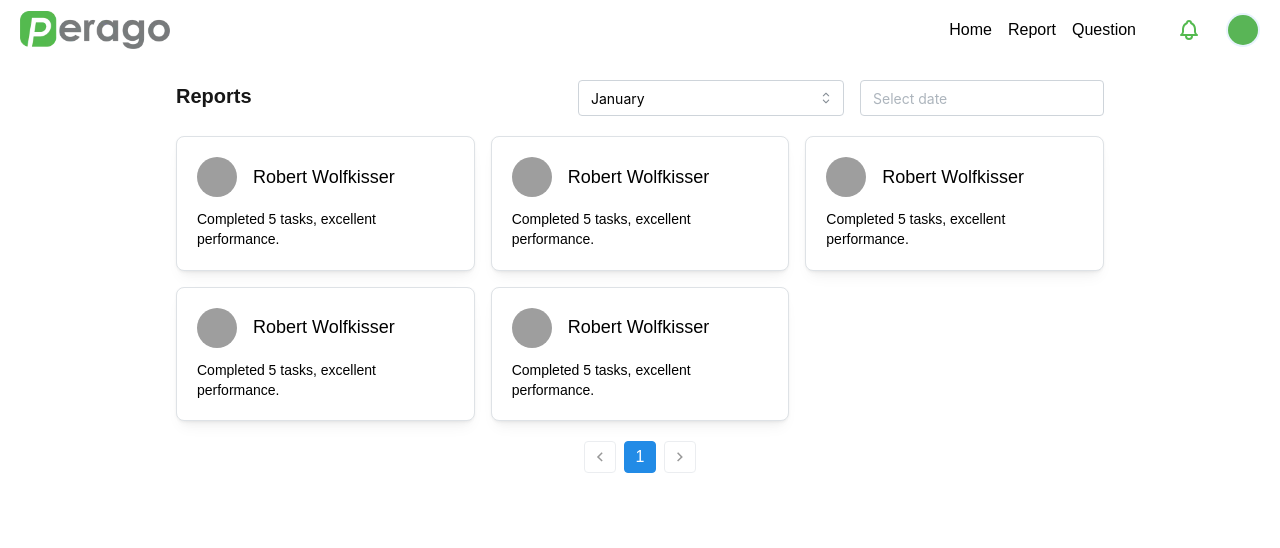
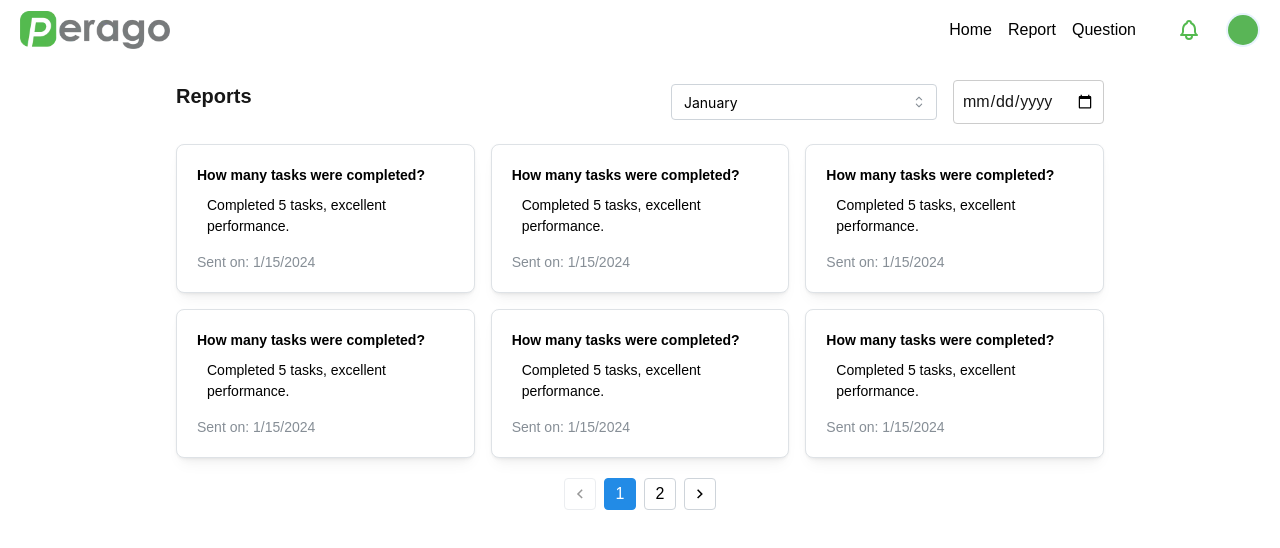
Before and after one commit to lidiya-fiker/fronend-office-report, a Next.js app: page /eachreport in a window 1280 px wide. Shown: the top 548 px of the page. Built offline with nearby package versions, Linux system fonts and the light colour scheme; grey boxes are pictures that could not be loaded.

Commit message:
eachreportcard

```diff
--- a/app/eachreport/page.tsx
+++ b/app/eachreport/page.tsx
@@ -7,79 +7,195 @@ import {
   Text,
   Group,
   Grid,
-  Avatar,
   Pagination,
   Select,
+  MantineTheme,
 } from "@mantine/core";
-import { DateInput } from "@mantine/dates"; // Updated import
+import { DateInput, DatePicker } from "@mantine/dates"; // Updated import
 
-// Mock dynamic data
+// Mock dynamic data with questions and createdAt
 const reportsData = [
   {
     id: "1",
-    avatar:
-      "https://raw.githubusercontent.com/mantinedev/mantine/master/.demo/avatars/avatar-1.png",
     name: "Robert Wolfkisser",
-    reports: [
-      { month: "January", report: "Completed 5 tasks, excellent performance." },
+    questions: [
+      {
+        month: "January",
+        question: "How many tasks were completed?",
+        report: "Completed 5 tasks, excellent performance.",
+        createdAt: "2024-01-15",
+      },
       {
         month: "February",
+        question: "What challenges were handled?",
         report: "Handled critical tasks under tight deadlines.",
+        createdAt: "2024-02-10",
       },
     ],
   },
   {
     id: "1",
-    avatar:
-      "https://raw.githubusercontent.com/mantinedev/mantine/master/.demo/avatars/avatar-1.png",
     name: "Robert Wolfkisser",
-    reports: [
-      { month: "January", report: "Completed 5 tasks, excellent performance." },
+    questions: [
+      {
+        month: "January",
+        question: "How many tasks were completed?",
+        report: "Completed 5 tasks, excellent performance.",
+        createdAt: "2024-01-15",
+      },
       {
         month: "February",
+        question: "What challenges were handled?",
         report: "Handled critical tasks under tight deadlines.",
+        createdAt: "2024-02-10",
       },
     ],
   },
   {
-    id: "2",
-    avatar:
-      "https://raw.githubusercontent.com/mantinedev/mantine/master/.demo/avatars/avatar-1.png",
+    id: "1",
     name: "Robert Wolfkisser",
-    reports: [
-      { month: "January", report: "Completed 5 tasks, excellent performance." },
+    questions: [
+      {
+        month: "January",
+        question: "How many tasks were completed?",
+        report: "Completed 5 tasks, excellent performance.",
+        createdAt: "2024-01-15",
+      },
       {
         month: "February",
+        question: "What challenges were handled?",
         report: "Handled critical tasks under tight deadlines.",
+        createdAt: "2024-02-10",
       },
     ],
   },
   {
-    id: "3",
-    avatar:
-      "https://raw.githubusercontent.com/mantinedev/mantine/master/.demo/avatars/avatar-1.png",
+    id: "1",
     name: "Robert Wolfkisser",
-    reports: [
-      { month: "January", report: "Completed 5 tasks, excellent performance." },
+    questions: [
+      {
+        month: "January",
+        question: "How many tasks were completed?",
+        report: "Completed 5 tasks, excellent performance.",
+        createdAt: "2024-01-15",
+      },
       {
         month: "February",
+        question: "What challenges were handled?",
         report: "Handled critical tasks under tight deadlines.",
+        createdAt: "2024-02-10",
       },
     ],
   },
   {
-    id: "4",
-    avatar:
-      "https://raw.githubusercontent.com/mantinedev/mantine/master/.demo/avatars/avatar-1.png",
+    id: "1",
     name: "Robert Wolfkisser",
-    reports: [
-      { month: "January", report: "Completed 5 tasks, excellent performance." },
+    questions: [
+      {
+        month: "January",
+        question: "How many tasks were completed?",
+        report: "Completed 5 tasks, excellent performance.",
+        createdAt: "2024-01-15",
+      },
       {
         month: "February",
+        question: "What challenges were handled?",
         report: "Handled critical tasks under tight deadlines.",
+        createdAt: "2024-02-10",
       },
     ],
   },
+  {
+    id: "1",
+    name: "Robert Wolfkisser",
+    questions: [
+      {
+        month: "January",
+        question: "How many tasks were completed?",
+        report: "Completed 5 tasks, excellent performance.",
+        createdAt: "2024-01-15",
+      },
+      {
+        month: "February",
+        question: "What challenges were handled?",
+        report: "Handled critical tasks under tight deadlines.",
+        createdAt: "2024-02-10",
+      },
+    ],
+  },
+  {
+    id: "1",
+    name: "Robert Wolfkisser",
+    questions: [
+      {
+        month: "January",
+        question: "How many tasks were completed?",
+        report: "Completed 5 tasks, excellent performance.",
+        createdAt: "2024-01-15",
+      },
+      {
+        month: "February",
+        question: "What challenges were handled?",
+        report: "Handled critical tasks under tight deadlines.",
+        createdAt: "2024-02-10",
+      },
+    ],
+  },
+  {
+    id: "1",
+    name: "Robert Wolfkisser",
+    questions: [
+      {
+        month: "January",
+        question: "How many tasks were completed?",
+        report: "Completed 5 tasks, excellent performance.",
+        createdAt: "2024-01-15",
+      },
+      {
+        month: "February",
+        question: "What challenges were handled?",
+        report: "Handled critical tasks under tight deadlines.",
+        createdAt: "2024-02-10",
+      },
+    ],
+  },
+  {
+    id: "1",
+    name: "Robert Wolfkisser",
+    questions: [
+      {
+        month: "January",
+        question: "How many tasks were completed?",
+        report: "Completed 5 tasks, excellent performance.",
+        createdAt: "2024-01-15",
+      },
+      {
+        month: "February",
+        question: "What challenges were handled?",
+        report: "Handled critical tasks under tight deadlines.",
+        createdAt: "2024-02-10",
+      },
+    ],
+  },
+  {
+    id: "1",
+    name: "Robert Wolfkisser",
+    questions: [
+      {
+        month: "January",
+        question: "How many tasks were completed?",
+        report: "Completed 5 tasks, excellent performance.",
+        createdAt: "2024-01-15",
+      },
+      {
+        month: "February",
+        question: "What challenges were handled?",
+        report: "Handled critical tasks under tight deadlines.",
+        createdAt: "2024-02-10",
+      },
+    ],
+  },
+  // Add more mock data as needed
 ];
 
 export default function ReportsPage() {
@@ -89,14 +205,16 @@ export default function ReportsPage() {
 
   const ITEMS_PER_PAGE = 6;
 
-  // Filter and paginate reports
+  // Filter and paginate questions
   const filteredReports = reportsData
-    .map((user) => ({
-      ...user,
-      report:
-        user.reports.find((r) => r.month === selectedMonth)?.report ||
-        "No report available.",
-    }))
+    .flatMap((user) =>
+      user.questions
+        .filter((q) => q.month === selectedMonth)
+        .map((q) => ({
+          ...q,
+          name: user.name,
+        })),
+    )
     .slice((currentPage - 1) * ITEMS_PER_PAGE, currentPage * ITEMS_PER_PAGE);
 
   return (
@@ -113,26 +231,36 @@ export default function ReportsPage() {
             onChange={(value) => setSelectedMonth(value || "")}
             placeholder="Select a month"
           />
-          <DateInput
-            placeholder="Select date"
-            value={selectedDate}
-            onChange={setSelectedDate}
-            clearable
+          <input
+            placeholder="select date"
+            type="date"
+            value={selectedDate ? selectedDate.toISOString().split("T")[0] : ""}
+            onChange={(e) =>
+              setSelectedDate(e.target.value ? new Date(e.target.value) : null)
+            }
+            style={{
+              padding: "8px",
+              borderRadius: "4px",
+              border: "1px solid #ccc",
+              fontSize: "16px",
+            }}
           />
         </Group>
       </Group>
 
       <Grid>
-        {filteredReports.map((user) => (
-          <Grid.Col key={user.id} span={4}>
+        {filteredReports.map((report, index) => (
+          <Grid.Col key={index} span={4}>
             <Card shadow="sm" p="lg" radius="md" withBorder>
-              <Group align="center" mb="sm">
-                <Avatar src={user.avatar} size={40} radius="xl" />
-                <Text size="lg" fw={500}>
-                  {user.name}
-                </Text>
-              </Group>
-              <Text size="sm">{user.report}</Text>
+              <Text size="sm" mb="xs" fw={600}>
+                {report.question}
+              </Text>
+              <Text size="sm" pl={"10px"}>
+                {report.report}
+              </Text>
+              <Text size="sm" color="dimmed" mt="md">
+                Sent on: {new Date(report.createdAt).toLocaleDateString()}
+              </Text>
             </Card>
           </Grid.Col>
         ))}
@@ -140,7 +268,11 @@ export default function ReportsPage() {
 
       <Group justify="center" mt="lg">
         <Pagination
-          total={Math.ceil(reportsData.length / ITEMS_PER_PAGE)}
+          total={Math.ceil(
+            reportsData.flatMap((user) =>
+              user.questions.filter((q) => q.month === selectedMonth),
+            ).length / ITEMS_PER_PAGE,
+          )}
           value={currentPage}
           onChange={setCurrentPage}
         />
```
